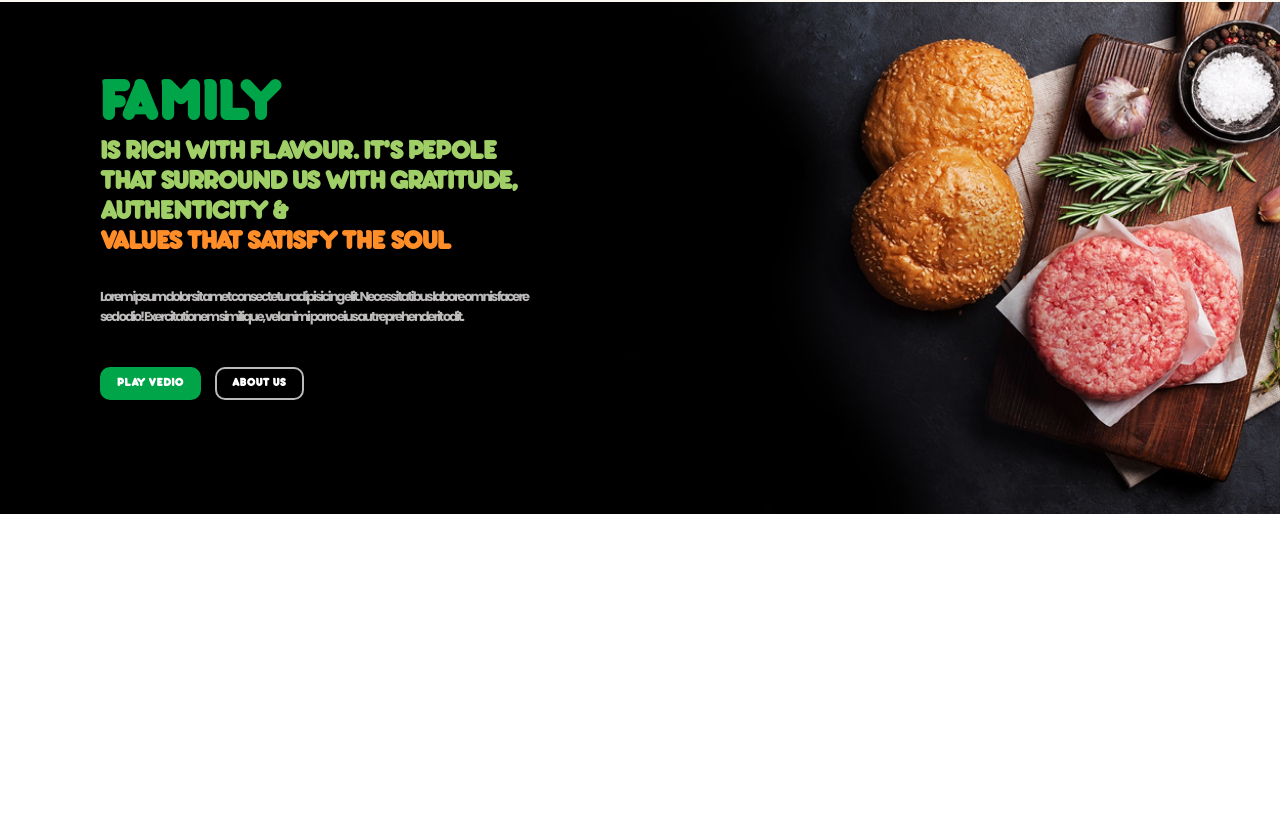
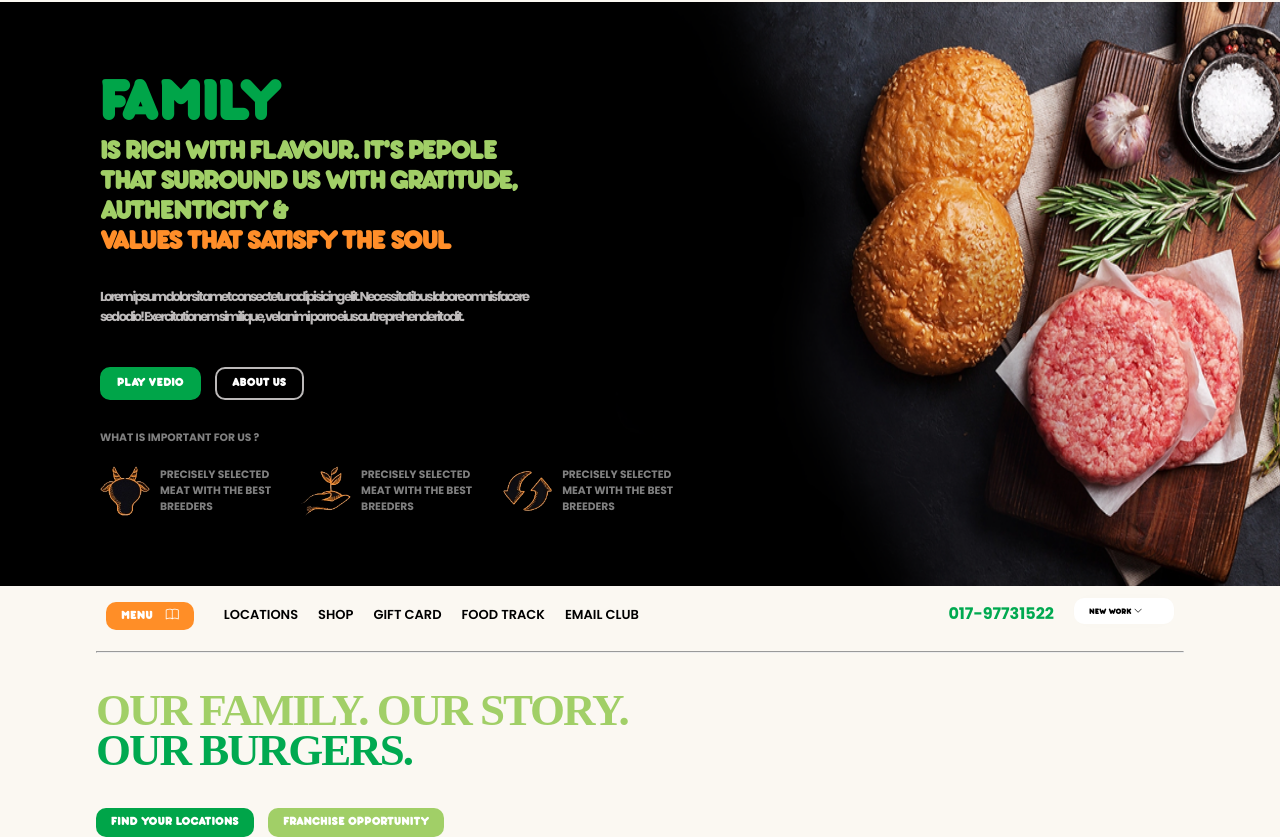
Before and after one commit to Torabarnob203311003/BURGER-SHOP, a plain HTML site: page index.html in a window 1280 px wide. Shown: the part 2705-3542 px from the top of the page. Before the commit the page ends 3219 px from the top, so only its background shows below. Drawn offline with nearby package versions, Linux system fonts and the light colour scheme.

Commit message:
footer done

```diff
--- a/index.html
+++ b/index.html
@@ -236,9 +236,53 @@
                     <button>PLAY VEDIO</button>
                     <button>ABOUT US</button>
                    </div>
+                   <h6>WHAT IS IMPORTANT FOR US ?</h6>
+                   <div class="icon_bx">
+                    <a href="#" class="card">
+                        <img src="img/icon_8.png" alt="">
+                        <h6>PRECISELY SELECTED <br>MEAT WITH THE BEST <br>BREEDERS </h6>
+                    </a>
+                    <a href="#" class="card">
+                        <img src="img/icon_9.png" alt="">
+                        <h6>PRECISELY SELECTED <br>MEAT WITH THE BEST <br>BREEDERS </h6>
+                    </a>
+                    <a href="#" class="card">
+                        <img src="img/icon_10.png" alt="">
+                        <h6>PRECISELY SELECTED <br>MEAT WITH THE BEST <br>BREEDERS </h6>
+                    </a>
+                   </div>
+                </div>
+            </div>
+ <footer>
+            <nav>
+
+                <ul>
+                <li><a href="#">MENU <i class="bi bi-book"></i></a></li>
+                <li><a href="#">LOCATIONS</a></li>
+                <li><a href="#">SHOP</a></li>
+                <li><a href="#">GIFT CARD</a></li>
+                <li><a href="#">FOOD TRACK</a></li>
+                 <li><a href="#">EMAIL CLUB</a></li>
+            </ul>
+            <ul>
+                    <li><a href="tel:017-97731522">017-97731522</a></li>
+                    <li>
+                        <h6>NEW WORK <i class="bi bi-chevron-down"></i></h6>
+                    </li>
+
+            </ul>
+            </nav>
+            <hr>
+            <div class="cont">
+                <h1>OUR FAMILY. OUR STORY.</h1>
+                <h1>OUR BURGERS.</h1>
+                <div class="btns">
+                    <button>FIND YOUR LOCATIONS</button>
+                    <button>FRANCHISE OPPORTUNITY</button>
                 </div>
             </div>
 
+ </footer>
     <script src="app.js"></script>
 </body>
 </html>
--- a/styles.css
+++ b/styles.css
@@ -676,6 +676,7 @@ background: #00a549;
  top: 0;
  right: 0;
  width: 100%;
+ height: 620px;
  background: #000;
  z-index: -1;
 }
@@ -771,3 +772,211 @@ background: #00a549;
 
 
 }
+.combo_box .cont h6{
+
+color: gray;
+margin-top: 30px;
+
+}
+.combo_box .cont .icon_bx{
+
+margin-top: 20px;
+display: flex;
+align-items: center;
+}
+.combo_box .cont .icon_bx .card{
+
+/* margin-top: 20px; */
+display: flex;
+align-items: center;
+text-decoration: none;
+margin-right: 30px;
+}
+.combo_box .cont .icon_bx .card img{
+
+position: unset;
+width: 50px;
+height: 50px;
+margin-right: 10px;
+
+}
+.combo_box .cont .icon_bx .card h6{
+
+column-rule: #fea828;
+margin-top: 0;
+
+}
+footer {
+width:100%;
+height: auto;
+background: #fbf8f2;
+position: relative;
+
+}
+footer nav {
+width:85%;
+margin: auto;
+display: flex;
+align-items: center;
+justify-content: space-between;
+padding-top: 10px;
+
+}
+footer nav ul {
+
+display: flex;
+align-items: center;
+list-style: none;
+
+}
+footer nav ul li {
+
+margin :5px 10px;
+
+}
+
+
+footer nav ul li a {
+
+text-decoration: none;
+color: #000;
+font-weight: 600;
+font-size: 13px;
+transition: .3s linear;
+}
+
+
+footer nav ul li a:hover{
+
+
+color: rgb(0,0,0,.06);
+
+}
+footer nav ul li:nth-child(1) a{
+
+
+background: #ff8e27;
+/* background: #000; */
+  border-radius: 10px;
+  padding: 9px 15px;
+  color: #fff;
+  margin-top: 20px;
+
+  font-size: 13px;
+  font-family: "bobblebod";
+  border: none;
+  outline: none;
+  cursor: pointer;
+  transition: .3s linear;
+  margin-right: 10px;
+}
+footer nav ul li:nth-child(1) a i{
+
+
+margin-left: 10px;
+}
+footer nav ul:nth-child(2) li a {
+ all: unset;
+color: #00a950;
+ font-weight: bold;
+ /* font-weight: 600; */
+ font-style: 10px;
+}
+footer nav ul:nth-child(2) li:nth-child(2)  {
+background: #fff;
+  /* background: #000; */
+  border-radius: 10px;
+  padding: 9px 15px;
+  color: #000;
+  margin-top: 20px;
+
+  font-size: 13px;
+  font-family: "bobblebod";
+  border: none;
+  outline: none;
+  cursor: pointer;
+  transition: .3s linear;
+  margin-right: 10px;
+  display: flex;
+  align-items: center;
+  box-shadow: 0px 0px 20px rgb(0,0,0,.01);
+  margin-top: 0;
+  width: 130px;
+  justify-content: space-between;
+     width:100px;
+}
+footer hr {
+width: 85%;
+margin: auto;
+margin-top: 20px;
+}
+
+ footer .cont {
+
+  width:85%;
+  margin:auto;
+  margin-top:40px;
+
+}
+footer .cont h1{
+
+
+  margin-top:5px;
+  font-size: 45px;
+  font-weight: bold;
+  line-height: 35px;
+  letter-spacing: -2px;
+  font-family: 'bobbledbod';
+  color: #a1cf67;
+}
+footer .cont h1:nth-child(2){
+
+
+
+  color: #00a950;
+}
+footer .cont .btns {
+
+
+margin-top: 20px;
+}
+footer .cont .btns button{
+
+
+background: #00a549;
+  border-radius: 10px;
+  padding: 9px 15px;
+  color: #fff;
+  margin-top: 20px;
+
+  font-size: 13px;
+  font-family: "bobblebod";
+  border: none;
+  outline: none;
+  cursor: pointer;
+  transition: .3s linear;
+  /* border: 2px solid #00a549; */
+  margin-right: 10px;
+
+}
+footer .cont .btns button:hover{
+
+
+background: #a1cf67;
+
+
+}
+footer .cont .btns button:nth-child(2){
+
+
+background: #a1cf67;
+
+
+}
+footer .cont .btns button:nth-child(2):hover{
+
+
+background: #00a950;
+
+
+}
```
